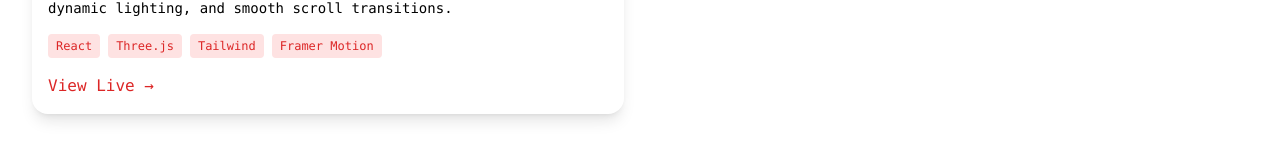
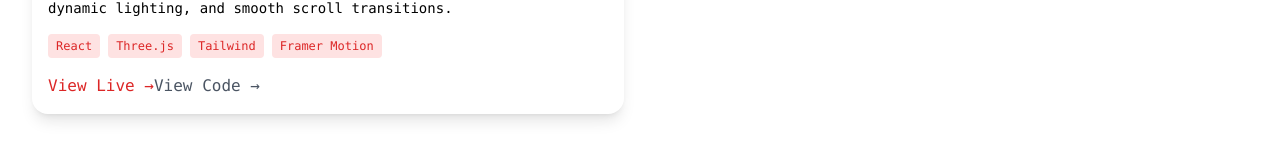
Before and after one commit to jhalucky/luckytechie, a React (Vite) app: page /projects in a window 1280 px wide. Shown: the part 522-686 px from the top of the page. Built offline with nearby package versions, Linux system fonts and the light colour scheme.

Commit message:
Add Coca-Cola landing page to Projects section

```diff
--- a/src/components/Projects.jsx
+++ b/src/components/Projects.jsx
@@ -55,6 +55,14 @@
               >
                 View Live →
               </a>
+              <a
+  href="https://github.com/jhalucky/luckytechie"
+  target="_blank"
+  rel="noopener noreferrer"
+  className="inline-block mt-4 text-gray-600 dark:text-gray-300 hover:underline"
+>
+  View Code →
+</a>
             </div>
           </motion.div>
         ))}
```
